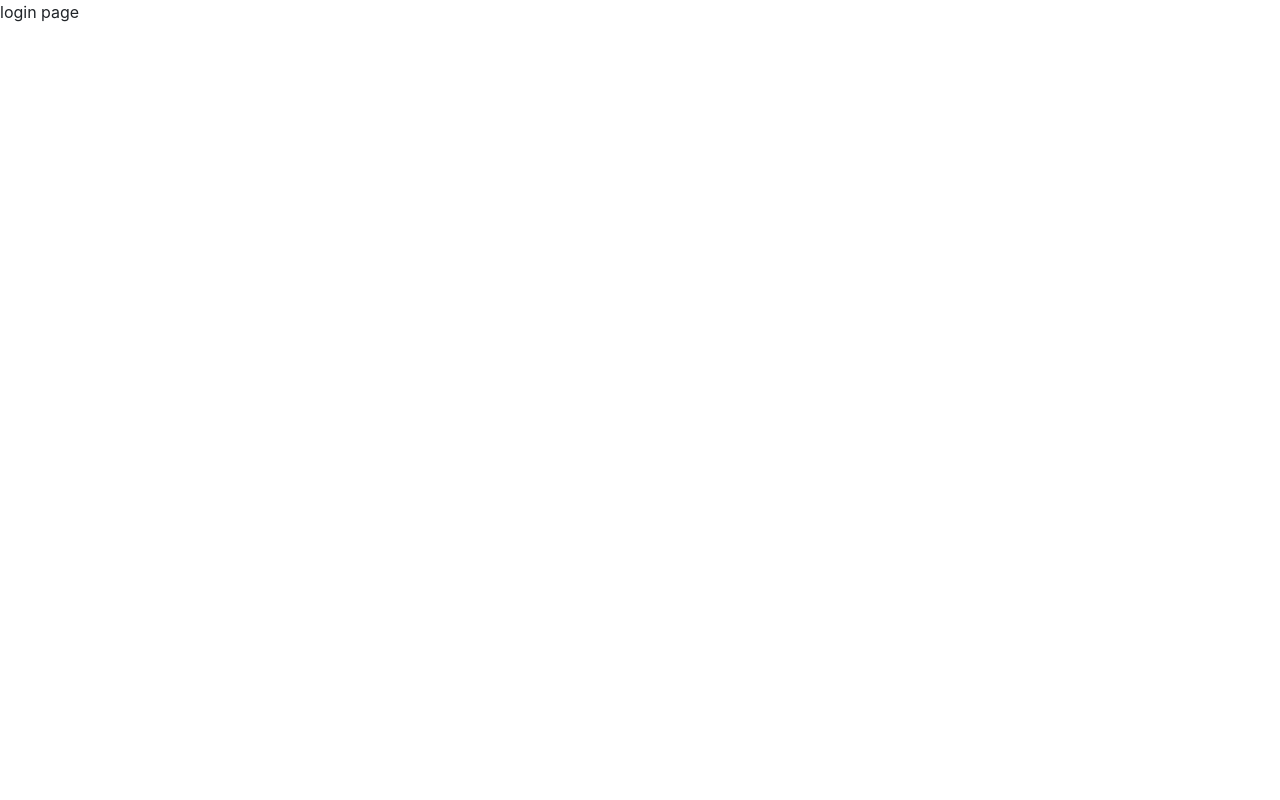
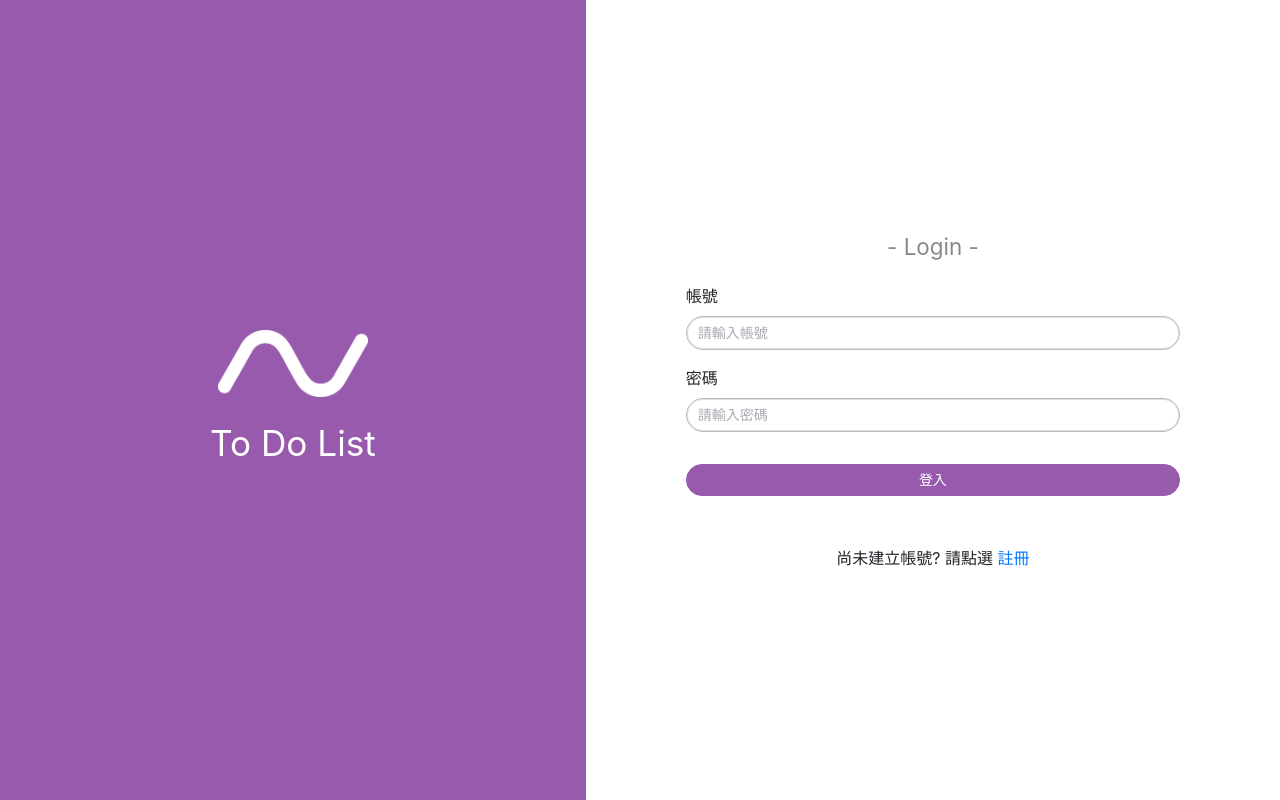
Before and after one commit to pennypan0111/toDoList, a Vue app in the folder ClientApp/: page / in a window 1280 px wide. Built offline with nearby package versions, Linux system fonts and the light colour scheme.

Commit message:
login page RWD

```diff
--- a/ClientApp/src/assets/color.scss
+++ b/ClientApp/src/assets/color.scss
@@ -27,3 +27,7 @@ $error:       $red !default;
 $highlight:   $yellow !default;
 $disabled :   $gray-100 !default;
 $border:      $gray-200 !default;
+
+// input
+$input-disabled-color: $disabled;
+$input-border-color:   $border;
--- a/ClientApp/src/views/LoginView.vue
+++ b/ClientApp/src/views/LoginView.vue
@@ -1,10 +1,133 @@
 <script setup>
+import { ref } from 'vue'
+import { useRouter } from 'vue-router'
+import { ElMessage, ElMessageBox } from 'element-plus'
+import BoInput from '../components/BoInput.vue'
+
+const router = useRouter()
+const Account = ref('')
+const Password = ref('')
+
+// TODO: 待串接登入驗證 API，並按需求修改以下判斷條件及欲處理之動作 (以下僅為簡易範例)
+function handleLogin() {
+  if (Account.value === 'admin' && Password.value === '123') {
+    router.replace({ path: '/home' })
+  } else {
+    ElMessage.error('帳密輸入錯誤')
+  }
+}
+
+function handleRegister() {
+  ElMessageBox.alert('目前尚未開放註冊功能，敬啟期待！', 'Oops!!', {
+    confirmButtonText: 'OK'
+  })
+}
 </script>
 
 <template>
-  <div>login page</div>
+  <div class="login-page">
+
+    <div class="left-top-area">
+      <div class="img-box">
+        <img src="../../public/logo.png" class="w-100">
+      </div>
+      <div class="app-name">To Do List</div>
+    </div>
+
+    <div class="right-bottom-area">
+      <div class="login-info">
+        <div class="login-title">- Login -</div>
+        <BoInput label="帳號" placeholder="請輸入帳號" v-model="Account"></BoInput>
+        <BoInput label="密碼" placeholder="請輸入密碼" type="password" v-model="Password"></BoInput>
+        <el-button class="w-100 mt-3 custom-button" @click="handleLogin">登入</el-button>
+      </div>
+      <div>尚未建立帳號? 請點選 <a class="register-title" @click="handleRegister">註冊</a></div>
+    </div>
+
+  </div>
 </template>
 
-<style>
+<style lang="scss">
+.login-page {
+  width: 100%;
+  height: 100vh;
+  background: $primary;
 
+  .left-top-area {
+    height: calc(100vh - 60%);
+    display: flex;
+    justify-content: center;
+    align-items: center;
+    flex-direction: column;
+
+    .img-box {
+      width: 150px;
+    }
+    .app-name {
+      color: $white;
+      font-size: 2.2rem;
+      margin-top: 20px;
+    }
+  }
+
+  .right-bottom-area {
+    width: 100%;
+    height: calc(100vh - 40%);
+    display: flex;
+    justify-content: space-around;
+    align-items: center;
+    flex-direction: column;
+    min-width: 250px;
+    padding: 0 50px;
+    background: $white;
+    border-top-left-radius: 40px;
+
+    .login-info {
+      width: 100%;
+
+      .login-title {
+        text-align: center;
+        color: $gray-400;
+        font-size: 1.4rem;
+        padding-bottom: 20px;
+      }
+
+      .el-button, .el-button:focus, .el-button:hover {
+        color: $white;
+        border-color: $primary;
+        background-color: $primary;
+        border-radius: 50px;
+      }
+    }
+
+    .register-title {
+      color: $blue;
+      cursor: pointer;
+    }
+  }
+}
+
+@media screen and (min-width: 996px) {
+  .login-page {
+    display: flex;
+
+    .left-top-area {
+      width: 100%;
+      height: 100vh;
+    }
+
+    .right-bottom-area {
+      justify-content: center;
+      width: 100%;
+      height: 100vh;
+      padding: 0 100px;
+      border-radius: 0;
+
+      .login-info {
+        margin-bottom: 50px;
+      }
+
+    }
+  }
+}
 </style>
```
Also changed, not shown: ClientApp/public/logo.png (added).
